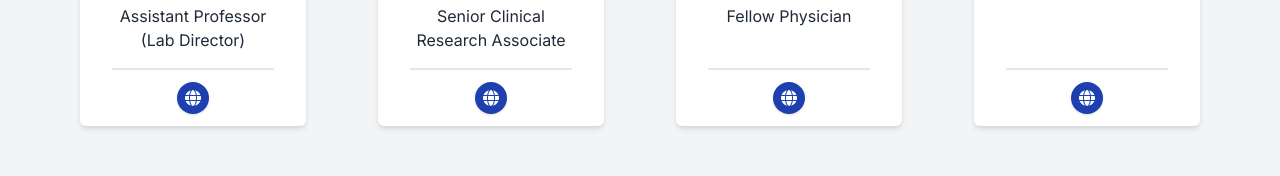
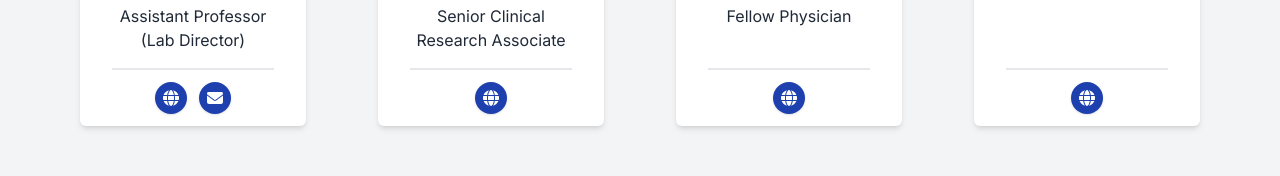
Before and after one commit to Ang-Li-Lab/angli-lab-website, a Next.js app: page /about in a window 1280 px wide. Shown: the part 320-496 px from the top of the page. Built offline with nearby package versions, Linux system fonts and the light colour scheme.

Commit message:
Added team email field

```diff
--- a/components/Team.tsx
+++ b/components/Team.tsx
@@ -1,6 +1,6 @@
 import Image from "next/image"
 import Link from "next/link";
-import { FaGlobe } from "react-icons/fa6";
+import { FaGlobe, FaEnvelope } from "react-icons/fa6";
 
 interface TeamProps {
   peopleData: { [key: string]: string }[];
@@ -31,6 +31,15 @@ export default function TeamComp({ peopleData }: TeamProps) {
               >
                 <FaGlobe />
               </Link>
+              {person.email && (
+                <Link
+                  href={`mailto:${ person.email }`}
+                  target="_blank"
+                  className="bg-blue-800 flex items-center justify-center shadow rounded-full h-8 w-8 text-white"
+                >
+                  <FaEnvelope />
+                </Link>
+              )}
             </div>
           </div>
         ))}
--- a/lib/people.ts
+++ b/lib/people.ts
@@ -5,6 +5,7 @@ export const peopleData = [
     role: "Assistant Professor (Lab Director)",
     imageUrl: "https://cdn.bcm.edu/sites/default/files/profile_photos/233211.jpeg",
     website: "https://www.bcm.edu/people-search/ang-li-48196",
+    email: "ang.li2@bcm.edu",
   },
   {
     name: "Mrinal Ranjan",
```
